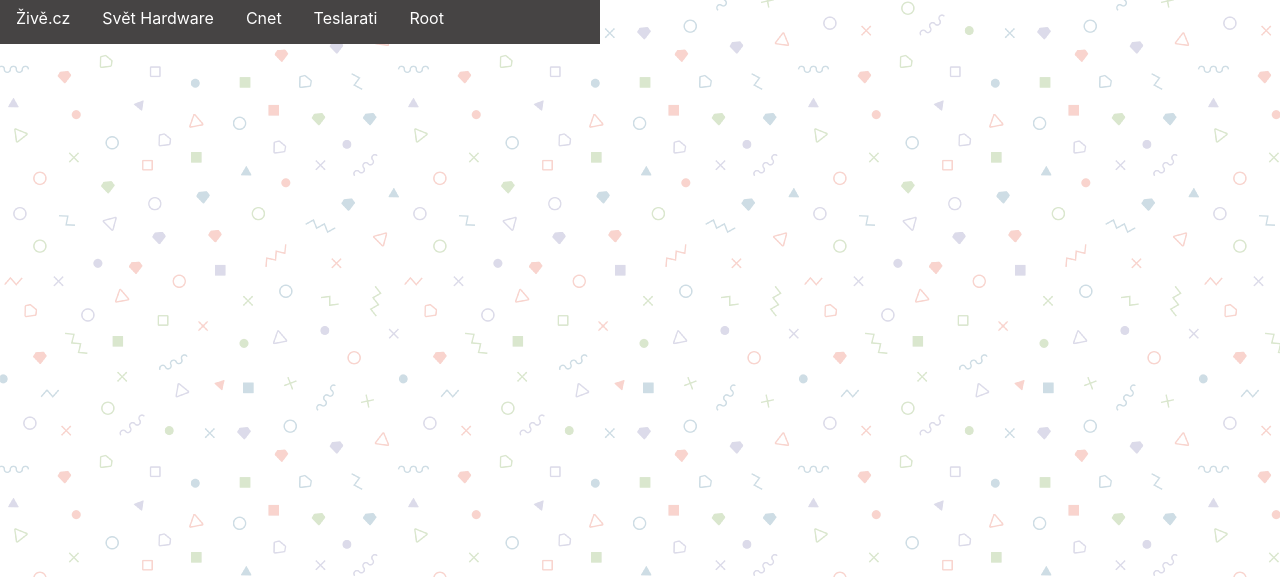
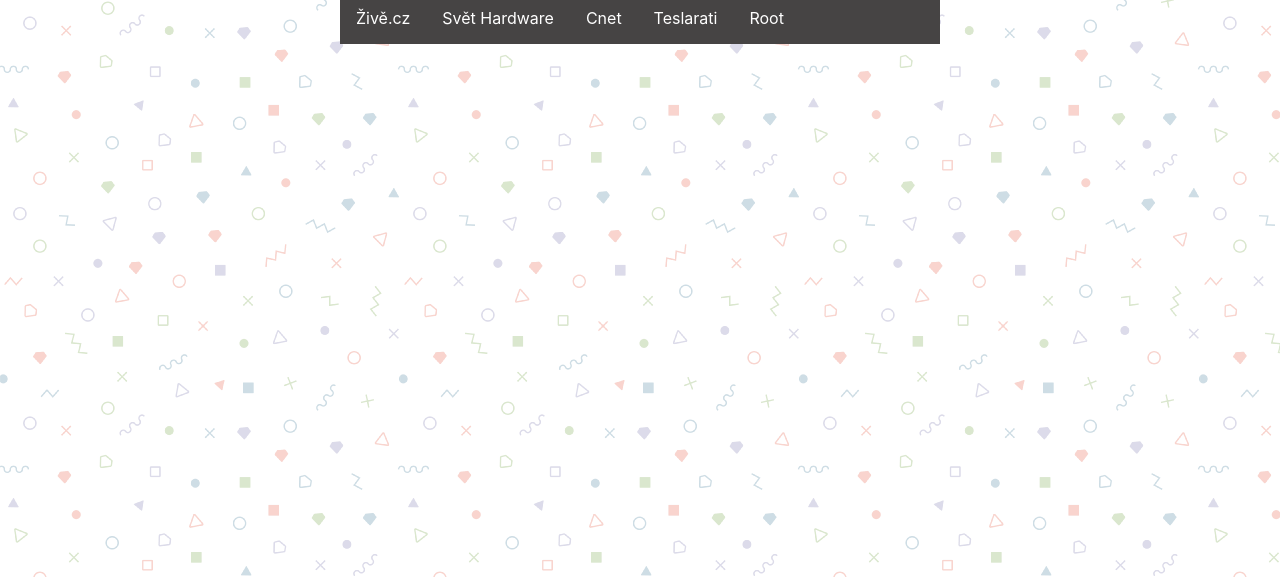
Before and after one commit to VojtaKalab/vojtakalab.github.io, a plain HTML site: page uvod.html in a window 1280 px wide. Shown: the part 223-800 px from the top of the page. Drawn offline with nearby package versions, Linux system fonts and the light colour scheme.

Commit message:
Update uvod.html

```diff
--- a/uvod.html
+++ b/uvod.html
@@ -24,7 +24,9 @@
    <p class="stred">Some text...</p>
     <H2>Moje oblíbené weby:</h2>
 
-    <div class="midd">
+
+    <center><div class="midd">
+        <center>
             <ul class="sirka">
                 <li class="mid"><a href="https://www.zive.cz/">Živě.cz</a></li>
                 <li class="mid"><a href="https://www.svethardware.cz/">Svět Hardware</a></li>
@@ -36,7 +38,9 @@
 
 
             </ul>
-       </div>
+        </center>
+
+           </div></center>
 
 
 </body>
```
Lines whose indentation alone changed are shown as unchanged.
